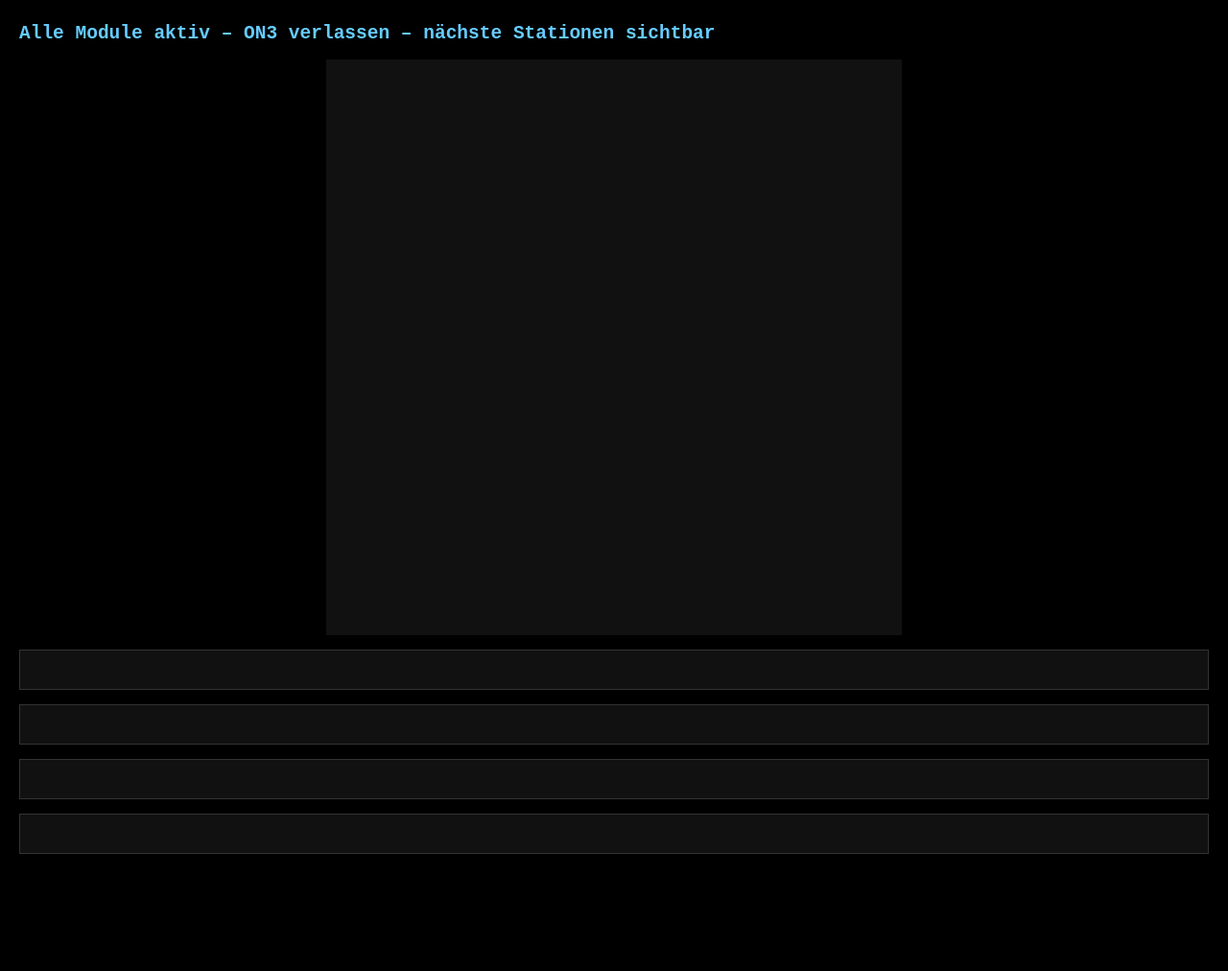
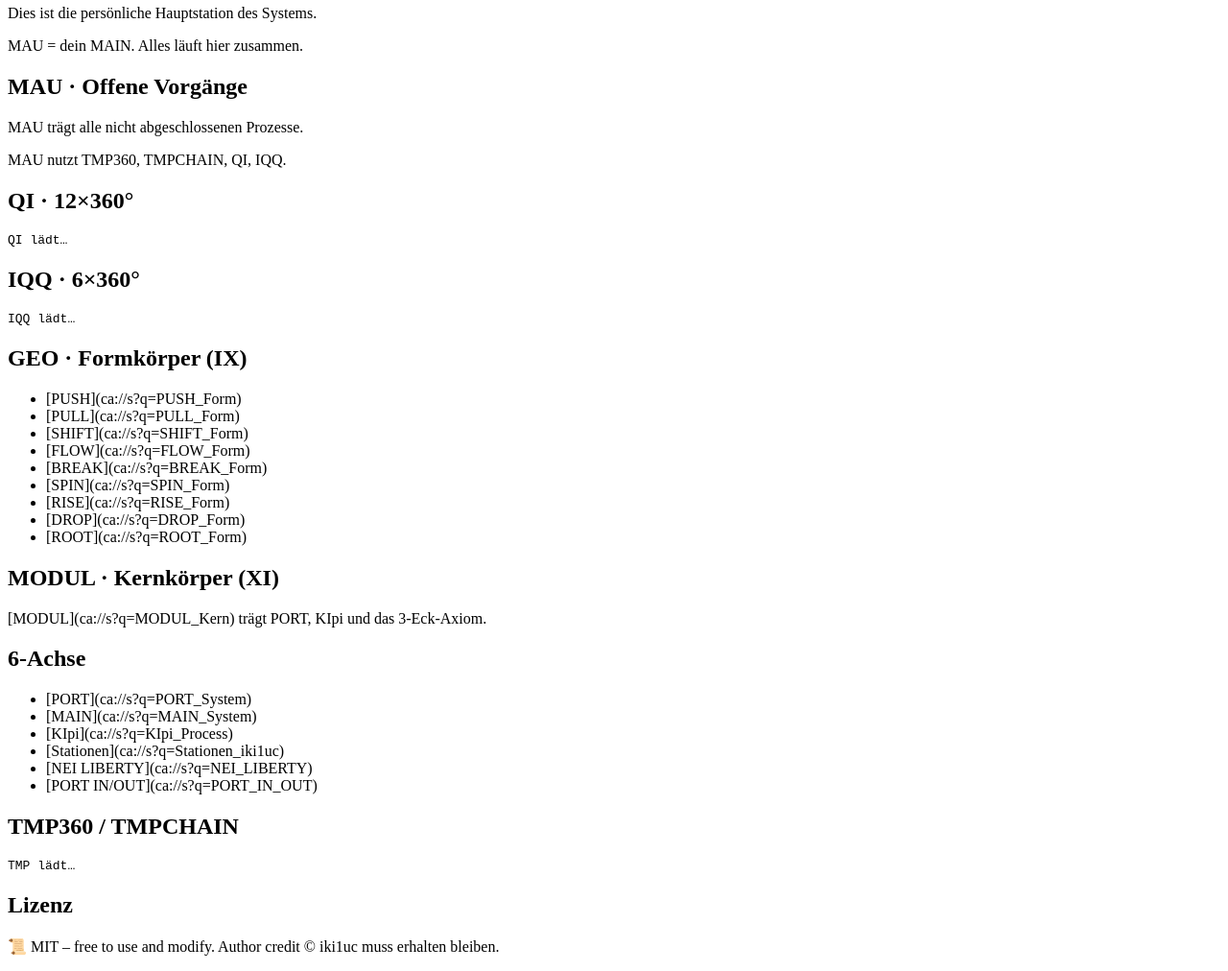
Before and after one commit to iki1uc/MAU, a plain HTML site: page index.html in a window 1280 px wide. Shown: the part 61-1073 px from the top of the page at 96% size. Before the commit the page ends 986 px from the top, so only its background shows below. Drawn offline with Linux system fonts and the light colour scheme.

Commit message:
Update index.html

```diff
--- a/index.html
+++ b/index.html
@@ -1,88 +1,88 @@
-<!DOCTYPE html>
-<html lang="de">
-<head>
-<meta charset="UTF-8">
-<title>IKI1UC – Zentrale Station</title>
+<!-- iki1uc · index.html · MAU-MAIN · persönliches Hauptsystem -->
 
-<style>
-body { background:#000; color:#0f0; font-family:monospace; margin:0; padding:20px; }
-h1, h2 { color:#6cf; }
-.respo { background:#111; border:1px solid #333; padding:20px; margin:15px 0; }
-canvas { display:block; margin:auto; background:#111; }
-</style>
+<div id="MAU-MAIN">
+    <h1>MAU · MAIN · index.html</h1>
+    <p>Dies ist die persönliche Hauptstation des Systems.</p>
+    <p>MAU = dein MAIN. Alles läuft hier zusammen.</p>
 
-<script type="module">
-/* VISUAL-MODULE */
-import { drawON3 } from "./on3Vis.js";
-import { drawRing6 } from "./ring6.js";
-import { drawRing7 } from "./on3Ring7.js";
-import { animate9lu } from "./9luAnim.js";
-import { draw9lu3D } from "./9lu3D.js";
+    <h2>MAU · Offene Vorgänge</h2>
+    <p>MAU trägt alle nicht abgeschlossenen Prozesse.</p>
+    <p>MAU nutzt TMP360, TMPCHAIN, QI, IQQ.</p>
 
-/* ENGINE-MODULE */
-import { scanFrame } from "./on3Scanner.js";
-import { debugFrame } from "./on3Debugger.js";
-import { buildDashboard } from "./on3Dashboard.js";
+    <h2>QI · 12×360°</h2>
+    <pre id="qi-output">QI lädt…</pre>
 
-window.onload = () => {
+    <h2>IQQ · 6×360°</h2>
+    <pre id="iqq-output">IQQ lädt…</pre>
 
-    /* CANVAS */
-    const c = document.getElementById("canvas");
-    const x = c.getContext("2d");
+    <h2>GEO · Formkörper (IX)</h2>
+    <ul>
+        <li>[PUSH](ca://s?q=PUSH_Form)</li>
+        <li>[PULL](ca://s?q=PULL_Form)</li>
+        <li>[SHIFT](ca://s?q=SHIFT_Form)</li>
+        <li>[FLOW](ca://s?q=FLOW_Form)</li>
+        <li>[BREAK](ca://s?q=BREAK_Form)</li>
+        <li>[SPIN](ca://s?q=SPIN_Form)</li>
+        <li>[RISE](ca://s?q=RISE_Form)</li>
+        <li>[DROP](ca://s?q=DROP_Form)</li>
+        <li>[ROOT](ca://s?q=ROOT_Form)</li>
+    </ul>
 
-    /* VISUALISIERUNG – ALLE MODULE */
-    drawRing6(x);     // Meta-Ebene
-    drawRing7(x);     // Relativität
-    drawON3(x);       // ON3-Tunnel
-    animate9lu(x);    // 9lu-Animation
-    draw9lu3D(x);     // 9lu-3D
+    <h2>MODUL · Kernkörper (XI)</h2>
+    <p>[MODUL](ca://s?q=MODUL_Kern) trägt PORT, KIpi und das 3‑Eck‑Axiom.</p>
 
-    /* FRAME */
-    const frame = {
-        context: null,
-        repeat: 4,
-        fixable: false,
-        addr: "0x13",
-        event: "on3",
-        state: "ACTIVE"
-    };
+    <h2>6‑Achse</h2>
+    <ul>
+        <li>[PORT](ca://s?q=PORT_System)</li>
+        <li>[MAIN](ca://s?q=MAIN_System)</li>
+        <li>[KIpi](ca://s?q=KIpi_Process)</li>
+        <li>[Stationen](ca://s?q=Stationen_iki1uc)</li>
+        <li>[NEI LIBERTY](ca://s?q=NEI_LIBERTY)</li>
+        <li>[PORT IN/OUT](ca://s?q=PORT_IN_OUT)</li>
+    </ul>
 
-    const scan = scanFrame(frame);
-    const debug = debugFrame(frame);
+    <h2>TMP360 / TMPCHAIN</h2>
+    <pre id="tmp-output">TMP lädt…</pre>
 
-    const result = { scan, debug };
+    <h2>Lizenz</h2>
+    <p>📜 MIT – free to use and modify. Author credit © iki1uc muss erhalten bleiben.</p>
+</div>
 
-    /* DASHBOARD */
-    buildDashboard(result);
+<script src="OUR.js"></script>
+<script src="360.js"></script>
 
-    /* RESPO-100 */
-    document.getElementById("respo100").innerText =
-        "RESPO‑100: TOP 100 Bildung – aktiv";
+<script>
+// iki1uc · index.html · MAU-MAIN · interne Ausgabe
 
-    /* RESPO-360 */
-    document.getElementById("respo360").innerText =
-        "RESPO‑360: 360° Bildung – aktiv";
+function loadTMP() {
+    const qi = TMPCHAIN.chain("QI").join(" → ");
+    const iqq = TMPCHAIN.chain("IQQ").join(" → ");
 
-    /* NEXT-STATIONEN */
-    document.getElementById("next").innerText =
-        "Nächste Stationen: 3te, 9lu, META7, TP9 – alle Module versorgt.";
-};
+    document.getElementById("qi-output").textContent = qi;
+    document.getElementById("iqq-output").textContent = iqq;
+
+    const out = TMPCHAIN.full("slide", "Ursache");
+
+    document.getElementById("tmp-output").textContent = `
+TMP360 / TMPCHAIN (intern)
+--------------------------------
+zug:        ${out.zug}
+hit:        ${out.hit}
+dump:       ${out.dump}
+lage:       ${out.lage}
+addr:       ${out.addr}
+
+rot360:     ${out.rot360}
+rot8x:      ${out.rot8x}
+rot12x:     ${out.rot12x}
+
+color:      ${out.color}
+percent:    ${out.percent}
+
+QI:         ${out.QI.join(" → ")}
+IQQ:        ${out.IQQ.join(" → ")}
+`;
+}
+
+loadTMP();
 </script>
-</head>
-
-<body>
-
-<h1>IKI1UC – Zentrale Station</h1>
-<h2>Alle Module aktiv – ON3 verlassen – nächste Stationen sichtbar</h2>
-
-<canvas id="canvas" width="600" height="600"></canvas>
-
-<div id="dashboard" class="respo"></div>
-
-<div id="respo100" class="respo"></div>
-<div id="respo360" class="respo"></div>
-
-<div id="next" class="respo"></div>
-
-</body>
-</html>
```
